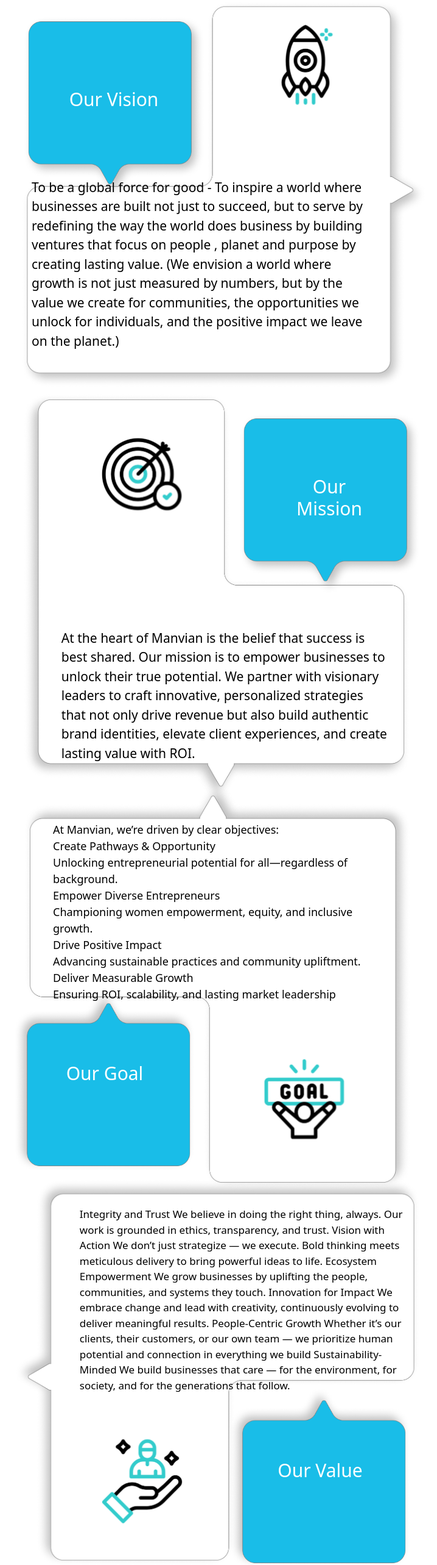
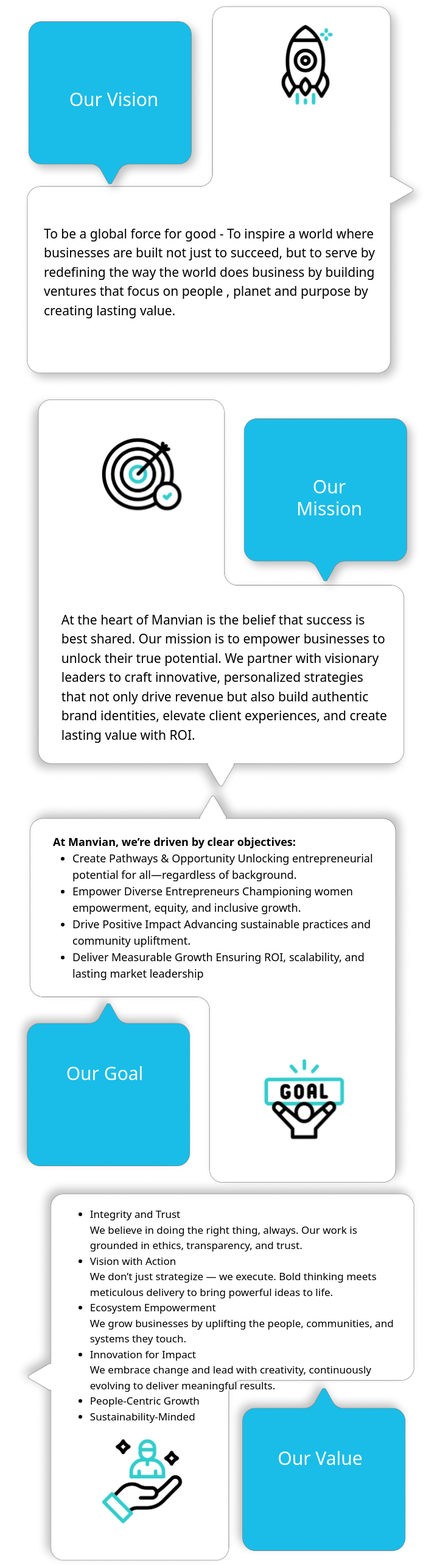
Before and after one commit to rejoyj/Manvian-Web, a React (Vite) app in the folder Manvian/: page / in a window 1280 px wide. Shown: the top 2566 px of the page at 61% size, without its empty margins (3-721 px from the left). Built offline with nearby package versions, Linux system fonts and the light colour scheme.

Commit message:
Almost Done

```diff
--- a/Manvian/package.json
+++ b/Manvian/package.json
@@ -10,6 +10,7 @@
     "preview": "vite preview"
   },
   "dependencies": {
+    "animate.css": "^4.1.1",
     "bootstrap": "^5.3.7",
     "framer-motion": "^12.19.1",
     "react": "^19.1.0",
--- a/Manvian/src/App.jsx
+++ b/Manvian/src/App.jsx
@@ -1,4 +1,5 @@
 
+import 'animate.css';
 
 import React from 'react'
 import LeftTop from './Component/LeftTop'
--- a/Manvian/src/Component/LeftBottom.css
+++ b/Manvian/src/Component/LeftBottom.css
@@ -39,7 +39,7 @@
 
 .container-lb p {
   position: absolute;
-  top: 50px; /* Adjust as needed */
+  top: 70px; /* Adjust as needed */
   left: 65px; /* Adjust as needed */
   color: black;
   font-size: 18px;
--- a/Manvian/src/Component/LeftBottom.jsx
+++ b/Manvian/src/Component/LeftBottom.jsx
@@ -1,5 +1,6 @@
 import React from "react";
 import "./LeftBottom.css";
+import "animate.css";
 
 const LeftBottom = () => {
   return (
@@ -7,33 +8,53 @@
       <div className="main">
         <div className="container-lb">
           <p>
-            At Manvian, we’re driven by clear objectives: <br />
-
-Create Pathways & Opportunity <br />
-Unlocking entrepreneurial potential for all—regardless of background. <br />
-
-Empower Diverse Entrepreneurs <br />
-Championing women empowerment, equity, and inclusive growth. <br />
-
-Drive Positive Impact <br />
-Advancing sustainable practices and community upliftment. <br />
-
-Deliver Measurable Growth <br />
-Ensuring ROI, scalability, and lasting market leadership <br />
+            <strong>
+              At Manvian, we’re driven by clear objectives: <br />
+            </strong>
+            <ul>
+              <li>
+                Create Pathways & Opportunity Unlocking entrepreneurial
+                potential for all—regardless of background.
+              </li>
+              <li>
+                Empower Diverse Entrepreneurs Championing women empowerment,
+                equity, and inclusive growth.
+              </li>
+              <li>
+                Drive Positive Impact Advancing sustainable practices and
+                community upliftment.
+              </li>
+              <li>
+                Deliver Measurable Growth Ensuring ROI, scalability, and lasting
+                market leadership
+              </li>
+            </ul>
           </p>
-            <img src="\src\assets\image.png" alt="" width={669} height={636}  style={{ transform: 'rotate(270deg)', transformOrigin: 'center' }} />
+          <img
+            src="\src\assets\image.png"
+            alt=""
+            width={669}
+            height={636}
+            style={{ transform: "rotate(270deg)", transformOrigin: "center" }}
+          />
         </div>
         <div className="icon-left-bottom">
-           <img src="\src\assets\Icon4.png" alt="" width={182} height={182} className="wave-animation"/>
+          <img
+            src="\src\assets\Icon4.png"
+            alt=""
+            width={182}
+            height={182}
+            className="wave-animation"
+          />
         </div>
-        <div className="blue-box-lb">
+        <div className="blue-box-lb animate__animated animate__backInLeft">
           <img
             src="\src\assets\bluebox.png "
             alt=""
             width={300}
             height={300}
             className="two"
-            style={{ transform: 'rotate(180deg)', transformOrigin: 'center' }}
+            style={{ transform: "rotate(180deg)", transformOrigin: "center" }}
           />
           <strong>
             <h1>Our Goal</h1>
--- a/Manvian/src/Component/LeftTop.css
+++ b/Manvian/src/Component/LeftTop.css
@@ -36,8 +36,8 @@
 
 .container p {
   position: absolute;
-  bottom: 45px;
-  left: 30px; /* Adjust as needed */
+  bottom: 95px;
+  left: 50px; /* Adjust as needed */
   color: black;
   font-size: 21px;
   max-width: 80%;
--- a/Manvian/src/Component/LeftTop.jsx
+++ b/Manvian/src/Component/LeftTop.jsx
@@ -1,5 +1,6 @@
 import React from "react";
 import "./LeftTop.css";
+import 'animate.css';
 
 const LeftTop = () => {
   return (
@@ -10,17 +11,14 @@
             To be a global force for good - To inspire a world where businesses
             are built not just to succeed, but to serve by redefining the way
             the world does business by building ventures that focus on people ,
-            planet and purpose by creating lasting value. (We envision a world
-            where growth is not just measured by numbers, but by the value we
-            create for communities, the opportunities we unlock for individuals,
-            and the positive impact we leave on the planet.)
+            planet and purpose by creating lasting value.
           </p>
           <img src="\src\assets\image.png" alt="" width={669} height={636} />
         </div>
         <div className="icon">
           <img src="\src\assets\Icon.png" alt="" width={182} height={182} className="rocket-icon" />
         </div>
-        <div className="blue-box">
+        <div className="blue-box animate__animated animate__backInLeft">
           <img
             src="\src\assets\bluebox.png "
             alt=""
--- a/Manvian/src/Component/RightBottom.css
+++ b/Manvian/src/Component/RightBottom.css
@@ -22,7 +22,7 @@
 
 .blue-box-rb {
   position: absolute;
-  top: -10px;
+  top: -30px;
   right: 15px;
   z-index: 1;
   padding-top: 350px;
@@ -42,7 +42,7 @@
 .container-rb p {
   position: absolute;
   top: 45px;
-  right: 25px; /* Adjust as needed */
+  right: 40px; /* Adjust as needed */
   color: black;
   font-size: 17px;
   max-width: 80%;
--- a/Manvian/src/Component/RightBottom.jsx
+++ b/Manvian/src/Component/RightBottom.jsx
@@ -1,5 +1,6 @@
 import React from "react";
 import "./RightBottom.css";
+import "animate.css";
 
 const RightBottom = () => {
   return (
@@ -7,40 +8,42 @@
       <div className="main">
         <div className="container-rb">
           <p>
-            Integrity and Trust
- We believe in doing the right thing, always. Our work is grounded in ethics, transparency, and trust.
+            <ul>
+              <li>Integrity and Trust <br />We believe in doing the right thing, always. Our work is grounded in ethics, transparency, and trust.</li>
 
+              <li>Vision with Action <br />We don’t just strategize — we execute. Bold thinking meets meticulous delivery to bring powerful ideas to life.</li>
 
-Vision with Action
- We don’t just strategize — we execute. Bold thinking meets meticulous delivery to bring powerful ideas to life.
-
-
-Ecosystem Empowerment
- We grow businesses by uplifting the people, communities, and systems they touch.
-
-
-Innovation for Impact
- We embrace change and lead with creativity, continuously evolving to deliver meaningful results.
-
-
-People-Centric Growth
- Whether it’s our clients, their customers, or our own team — we prioritize human potential and connection in everything we build
-Sustainability-Minded
-We build businesses that care — for the environment, for society, and for the generations that follow.
+              <li>Ecosystem Empowerment <br/>We grow businesses by uplifting the people, communities, and systems they touch.</li>
+              <li>Innovation for Impact <br /> We embrace change and lead with creativity, continuously evolving to deliver meaningful results.</li>
+              <li>People-Centric Growth</li>
+              <li>Sustainability-Minded</li>
+            </ul>
           </p>
-          <img src="\src\assets\image.png" alt="" width={669} height={636} style={{ transform: 'rotate(180deg)', transformOrigin: 'center' }} />
+          <img
+            src="\src\assets\image.png"
+            alt=""
+            width={669}
+            height={636}
+            style={{ transform: "rotate(180deg)", transformOrigin: "center" }}
+          />
         </div>
-          <div className="icon-bottom">
-          <img src="\src\assets\icon3.png" alt="" width={182} height={182} className="icon-bounce"/>
+        <div className="icon-bottom">
+          <img
+            src="\src\assets\icon3.png"
+            alt=""
+            width={182}
+            height={182}
+            className="icon-bounce"
+          />
         </div>
-        <div className="blue-box-rb">
+        <div className="blue-box-rb animate__animated animate__backInRight">
           <img
             src="\src\assets\bluebox.png "
             alt=""
             width={300}
             height={300}
             className="two"
-            style={{ transform: 'rotate(180deg)', transformOrigin: 'center' }}
+            style={{ transform: "rotate(180deg)", transformOrigin: "center" }}
           />
           <strong>
             <h1>Our Value</h1>
--- a/Manvian/src/Component/RightTop.css
+++ b/Manvian/src/Component/RightTop.css
@@ -39,7 +39,7 @@
 
 .container-rt p {
   position: absolute;
-  bottom: 30px;
+  bottom: 60px;
   right: 55px; /* Adjust as needed */
   color: black;
   font-size: 21px;
--- a/Manvian/src/Component/RightTop.jsx
+++ b/Manvian/src/Component/RightTop.jsx
@@ -1,5 +1,6 @@
 import React from "react";
 import "./RightTop.css";
+import 'animate.css';
 
 const RightTop = () => {
   return (
@@ -25,7 +26,7 @@
         <div className="icon-rt">
           <img src="\src\assets\icon2.png" alt="" width={182} height={182} className="target-icon"/>
         </div>
-        <div className="blue-box-rt">
+        <div className="blue-box-rt animate__animated animate__backInRight">
           <img
             src="\src\assets\bluebox.png "
             alt=""
```
Also changed, not shown: 1 other file (tests, documents, lock files or other folders).
